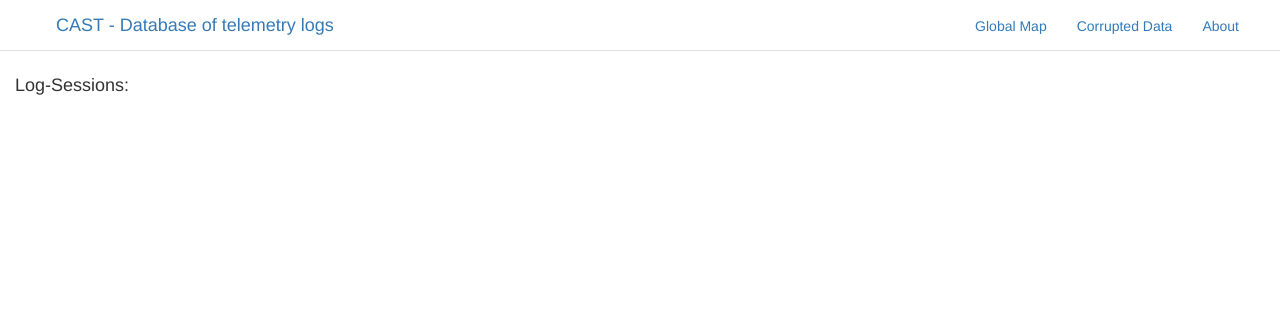
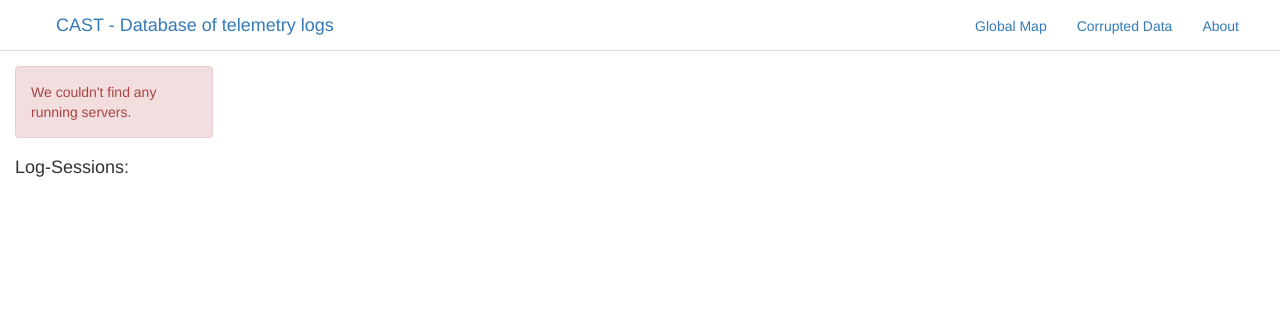
Before and after one commit to alberand/database, a Django app: template src/gui/tserver-web/templates/main.html in a window 1280 px wide. Shown: the top 310 px of the page. Run offline with Django 3.2, Linux system fonts and the light colour scheme; the template is opened without the code that fills it, so the values that code supplies are empty; some libraries are stand-ins or nearby versions.

Commit message:
src, gui: Add list of currently running servers at the main page

```diff
--- a/src/gui/gui/settings.py
+++ b/src/gui/gui/settings.py
@@ -167,3 +167,6 @@ LOGGING = {
         },
     },
 }
+
+# CUSTOM
+TSERVER_DIR = '/home/andrew/Projects/CAST/tserver'
--- a/src/gui/tserver-web/templates/main.html
+++ b/src/gui/tserver-web/templates/main.html
@@ -42,6 +42,18 @@
         <li><a href="{% url 'GlobalMap' %}">Global Map</a></li>
       </ul>
     </nav> -->
+    {% if servers %}
+    <div class="alert alert-success" role="alert">
+        List of currently running servers:
+        {% for server in servers %}
+            <p>{{ server }}</p>
+        {% endfor %}
+    </div>
+    {% else %}
+    <div class="alert alert-danger" role="alert">
+        We couldn't find any running servers.
+    </div>
+    {% endif %}
     <h4>Log-Sessions:</h4>
     <nav class="nav-sidebar">
 	  <ul class="nav-sidebar-list">
--- a/src/gui/tserver-web/views.py
+++ b/src/gui/tserver-web/views.py
@@ -12,6 +12,7 @@ from .models import Sessions, Packages
 
 from .utils import add_coords_to_json, NMEA_to_ll, NMEA_to_dd, lvl_to_degree
 from .utils import route_template, json_route, find_coords_center, find_bounds
+from .utils import list_servers
 
 class MainPage(generic.TemplateView):
     '''
@@ -22,6 +23,7 @@ class MainPage(generic.TemplateView):
     def get(self, request):
         response =  render(request, self.template_name,
                 {
+                    'servers': list_servers(),
                     'sessions': Sessions.objects.all()
                 }
         )
```
Also changed, not shown: src/gui/tserver-web/utils.py (+20 -0 lines).
